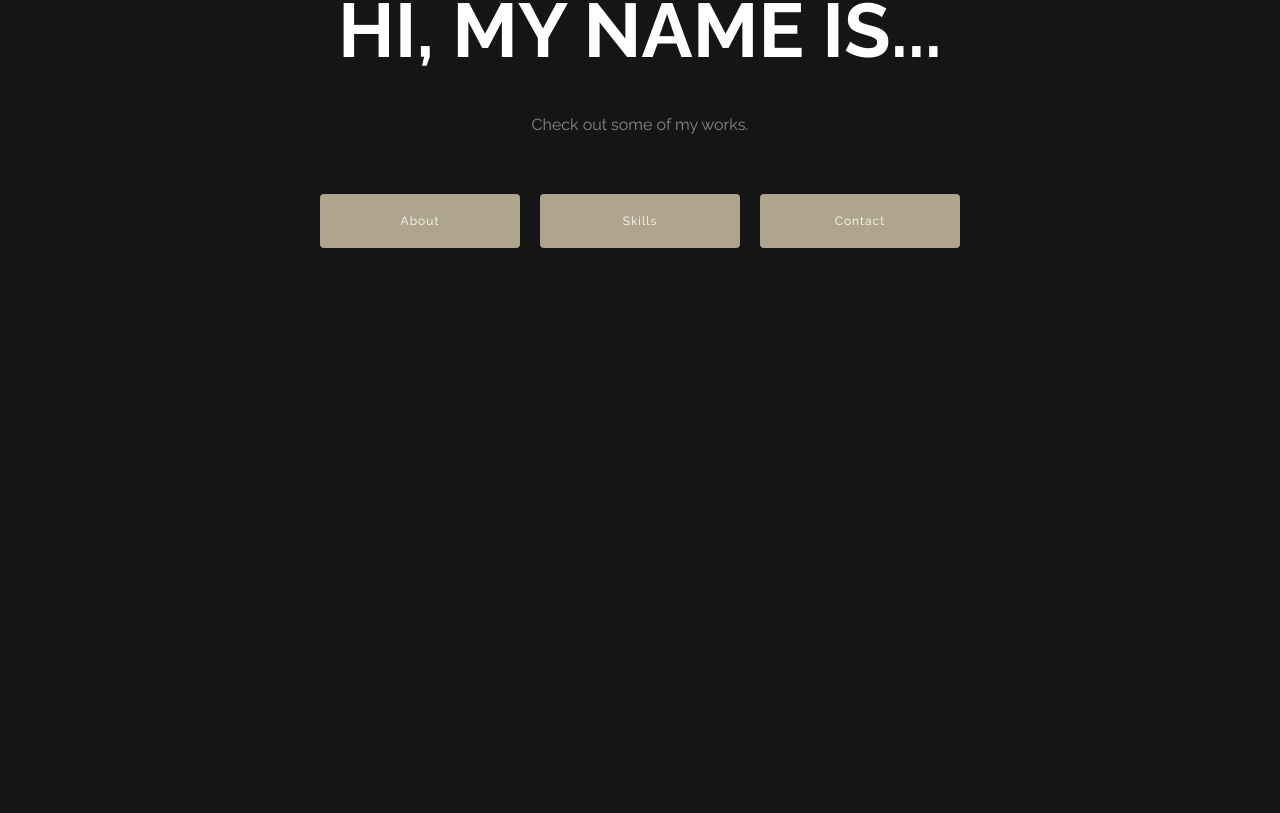
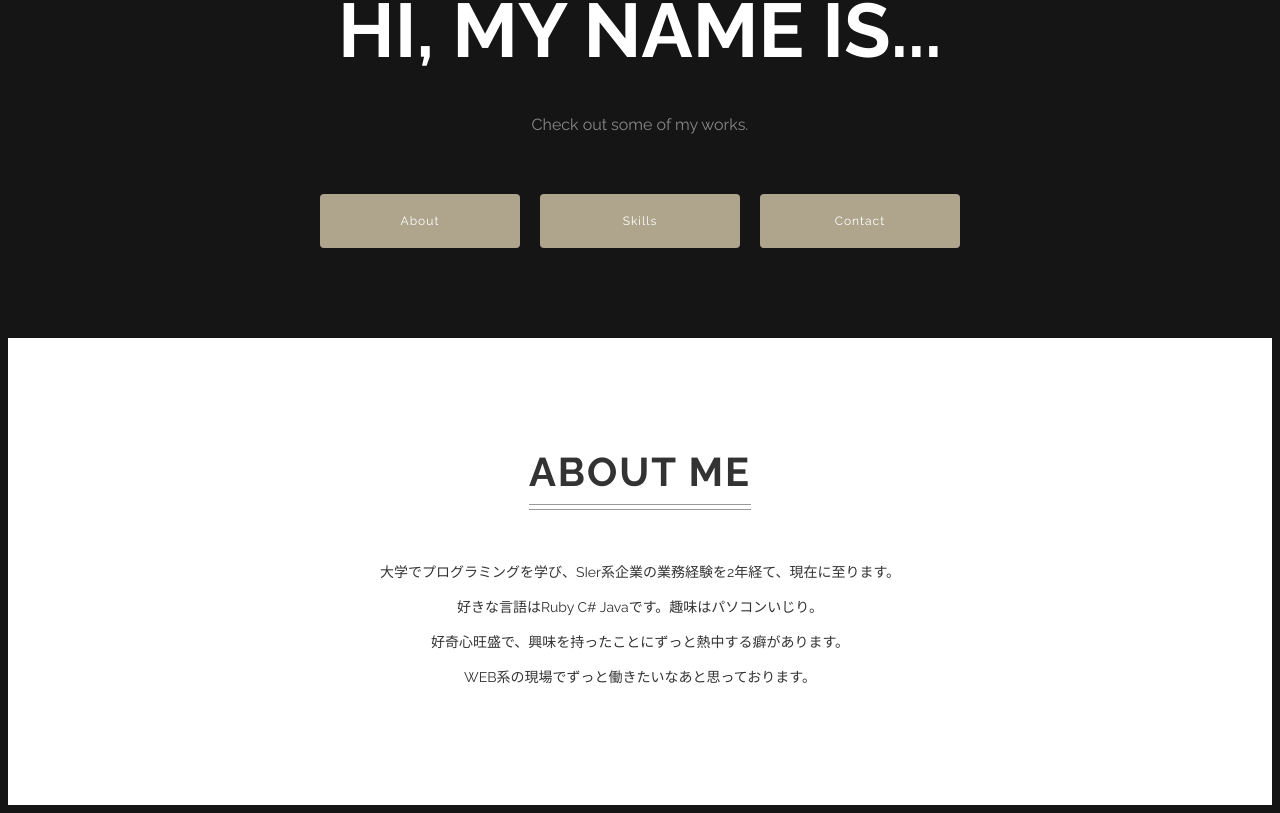
Before and after one commit to kazu1192/kazu1192_portfolio, a Vue app: page / in a window 1280 px wide. Shown: the part 268-1081 px from the top of the page. Before the commit the page ends 800 px from the top, so only its background shows below. Built offline with nearby package versions, Linux system fonts and the light colour scheme.

Commit message:
success modified Header.vue About.vue

```diff
--- a/src/App.vue
+++ b/src/App.vue
@@ -2,8 +2,7 @@
   <div id="app">
     <Header/>
     <About/>
-    <section class="skills" id="skills">
-    </section>
+    <Skills/>
     <section class="contact" id="contact">
     </section>
     <footer class="footer">
@@ -14,11 +13,13 @@
 <script>
 import Header from './components/Header.vue'
 import About from './components/About.vue'
+import Skills from './components/Skills.vue'
 
 export default {
   components: {
     Header,
-    About
+    About,
+    Skills,
   }
 };
 </script>
--- a/src/components/About.vue
+++ b/src/components/About.vue
@@ -1,5 +1,12 @@
 <template>
   <section class="about" id="about">
+    <h2 class="heading">ABOUT ME</h2>
+    <p class="about-text">
+    大学でプログラミングを学び、SIer系企業の業務経験を2年経て、現在に至ります。<br>
+    好きな言語はRuby C# Javaです。趣味はパソコンいじり。<br>
+    好奇心旺盛で、興味を持ったことにずっと熱中する癖があります。<br>
+    WEB系の現場でずっと働きたいなあと思っております。
+    </p>
   </section>
 </template>
 
@@ -7,4 +14,32 @@
 </script>
 
 <style>
+.about {
+  padding: 80px 30px;
+  background-color: #fff;
+  color: #333;
+}
+.heading {
+  display: inline-block;
+  position: relative;
+  margin: 30px 0 15px;
+  padding-bottom: 15px;
+  letter-spacing: 2px;
+  font-size: 4rem;
+}
+.heading::before, .heading::after {
+  content: '';
+  position: absolute;
+  right: 0;
+  bottom: 0;
+  left: 0;
+  border-bottom: 1px solid #999;
+}
+.heading::before {
+  bottom: 5px;
+}
+.about-text {
+  margin: 30px 0;
+  line-height: 2.5;
+}
 </style>
--- a/src/components/Header.vue
+++ b/src/components/Header.vue
@@ -14,7 +14,7 @@
 <script>
 </script>
 
-<style scoped>
+<style>
 .header {
   padding: 170px 30px 80px;
 }
--- /dev/null
+++ b/src/components/Skills.vue
@@ -0,0 +1,9 @@
+<template>
+  <section class="skills" id="skills">
+  </section>
+</template>
+
+<script>
+</script>
+
+<style ></style>
```
Lines whose indentation alone changed are shown as unchanged.
